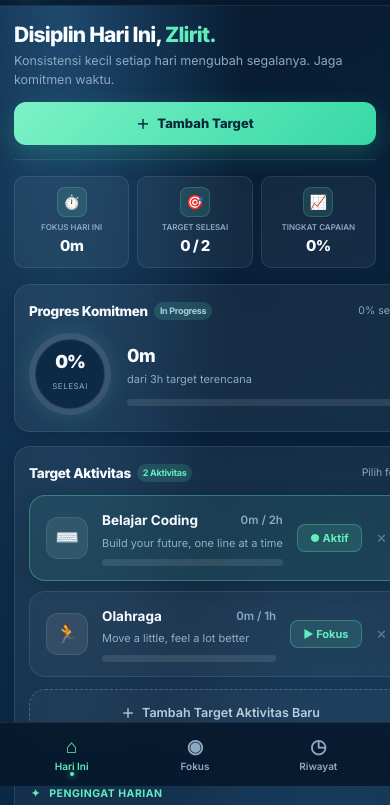
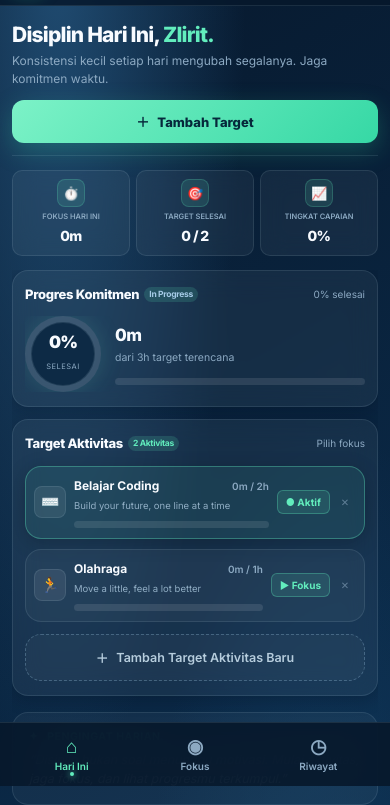
Before and after one commit to DickyAndrean07/ZliritDO, a plain HTML site: page index.html in a window 390 px wide. Shown: the part 58-863 px from the top of the page. Drawn offline with Linux system fonts and the light colour scheme.

Commit message:
fix: enforce strict box constraints and flex shrink to eliminate right-edge clipping on mobile

```diff
--- a/styles.css
+++ b/styles.css
@@ -316,9 +316,19 @@ button {
 /* Dashboard Two-Column Grid */
 .dashboard-grid {
   display: grid;
-  grid-template-columns: 1.15fr 0.85fr;
+  grid-template-columns: minmax(0, 1.15fr) minmax(0, 0.85fr);
   gap: 24px;
   align-items: flex-start;
+  width: 100%;
+  max-width: 100%;
+  box-sizing: border-box;
+}
+
+.grid-col {
+  min-width: 0;
+  width: 100%;
+  max-width: 100%;
+  box-sizing: border-box;
 }
 
 /* Cards System */
@@ -331,6 +341,10 @@ button {
   padding: 22px;
   margin-bottom: 20px;
   box-shadow: var(--shadow-sm);
+  width: 100%;
+  max-width: 100%;
+  box-sizing: border-box;
+  overflow: hidden;
 }
 
 .card:last-child {
@@ -343,7 +357,9 @@ button {
   align-items: center;
   margin-bottom: 16px;
   gap: 8px;
-  flex-wrap: wrap;
+  width: 100%;
+  max-width: 100%;
+  box-sizing: border-box;
 }
 
 .card-title {
@@ -353,6 +369,8 @@ button {
   display: flex;
   align-items: center;
   gap: 8px;
+  min-width: 0;
+  flex: 1;
 }
 
 .card-title span.tag {
@@ -362,11 +380,14 @@ button {
   background: rgba(98, 237, 189, 0.15);
   color: var(--mint);
   font-weight: 700;
+  flex-shrink: 0;
 }
 
 .card-header small {
   font-size: 11.5px;
   color: var(--muted);
+  flex-shrink: 0;
+  white-space: nowrap;
 }
 
 /* Overall Progress Card */
@@ -374,6 +395,9 @@ button {
   display: flex;
   align-items: center;
   gap: 22px;
+  width: 100%;
+  max-width: 100%;
+  box-sizing: border-box;
 }
 
 .overall-ring {
@@ -419,7 +443,9 @@ button {
 }
 
 .overall-details {
-  flex: 1;
+  flex: 1 1 auto;
+  min-width: 0;
+  overflow: hidden;
 }
 
 .overall-details h3 {
@@ -461,13 +487,16 @@ button {
 .goal-item {
   display: flex;
   align-items: center;
-  gap: 14px;
-  padding: 14px 16px;
+  gap: 12px;
+  padding: 12px 14px;
   border-radius: var(--radius-md);
   background: rgba(255, 255, 255, 0.04);
   border: 1px solid var(--line);
   transition: all 0.2s ease;
   cursor: pointer;
+  width: 100%;
+  max-width: 100%;
+  box-sizing: border-box;
 }
 
 .goal-item:hover {
@@ -483,42 +512,48 @@ button {
 }
 
 .goal-item-icon {
-  width: 42px;
-  height: 42px;
+  width: 38px;
+  height: 38px;
   border-radius: 12px;
   display: grid;
   place-items: center;
   background: rgba(255, 255, 255, 0.08);
-  font-size: 19px;
+  font-size: 18px;
   flex-shrink: 0;
   border: 1px solid var(--line);
 }
 
 .goal-item-body {
-  flex: 1;
+  flex: 1 1 auto;
   min-width: 0;
+  overflow: hidden;
 }
 
 .goal-item-top {
   display: flex;
   justify-content: space-between;
-  align-items: center;
+  align-items: baseline;
   margin-bottom: 4px;
+  gap: 8px;
+  width: 100%;
 }
 
 .goal-item-title {
-  font-size: 13.5px;
+  font-size: 13px;
   font-weight: 700;
   white-space: nowrap;
   overflow: hidden;
   text-overflow: ellipsis;
+  min-width: 0;
+  flex: 1;
 }
 
 .goal-item-time {
-  font-size: 11.5px;
+  font-size: 11px;
   font-weight: 600;
   color: var(--muted);
   white-space: nowrap;
+  flex-shrink: 0;
 }
 
 .goal-item-time.completed {
@@ -529,17 +564,19 @@ button {
 }
 
 .goal-item-desc {
-  font-size: 11px;
+  font-size: 10.5px;
   color: #92afc5;
   white-space: nowrap;
   overflow: hidden;
   text-overflow: ellipsis;
+  max-width: 100%;
 }
 
 .goal-item-actions {
   display: flex;
   align-items: center;
   gap: 6px;
+  flex-shrink: 0;
 }
 
 .btn-goal-focus {
@@ -1199,13 +1236,20 @@ button {
 }
 
 /* ==========================================================================
-/* ==========================================================================
    RESPONSIVE QUERIES & MOBILE OPTIMIZATIONS
    ========================================================================== */
 @media (max-width: 860px) {
   .dashboard-grid {
-    grid-template-columns: 1fr;
+    grid-template-columns: minmax(0, 1fr);
     gap: 16px;
+    width: 100%;
+    box-sizing: border-box;
+  }
+  .grid-col {
+    min-width: 0;
+    width: 100%;
+    box-sizing: border-box;
+    overflow: hidden;
   }
   .desktop-nav {
     display: none;
@@ -1217,20 +1261,24 @@ button {
     padding-bottom: calc(var(--bottom-nav-height) + 28px + env(safe-area-inset-bottom, 0px));
   }
   .analytics-grid {
-    grid-template-columns: 1fr;
+    grid-template-columns: minmax(0, 1fr);
   }
   .app-main {
-    padding: 16px 14px 32px;
+    padding: 16px 12px 32px;
+    width: 100%;
+    max-width: 100vw;
+    box-sizing: border-box;
+    overflow-x: hidden;
   }
 }
 
 @media (max-width: 640px) {
   /* Fix 1: Header Overlapping */
   #headerDateBadge {
-    display: none; /* Sembunyikan tanggal panjang di header pada HP agar tidak menabrak logo */
+    display: none !important;
   }
   .header-container {
-    padding: 0 14px;
+    padding: 0 12px;
   }
   .brand-text {
     font-size: 18px;
@@ -1246,15 +1294,17 @@ button {
     flex-direction: column;
     align-items: stretch;
     gap: 12px;
-    margin-bottom: 16px;
-    padding-bottom: 14px;
+    margin-bottom: 14px;
+    padding-bottom: 12px;
+    width: 100%;
+    box-sizing: border-box;
   }
   .today-banner h1 {
     font-size: 21px;
     line-height: 1.25;
   }
   .today-banner p {
-    font-size: 12.5px;
+    font-size: 12px;
   }
   #bannerAddGoalBtn {
     width: 100% !important;
@@ -1262,120 +1312,207 @@ button {
     font-size: 13px !important;
   }
 
-  /* Fix 3: Quick Stats Row (Jadikan 3 kolom kompak yang cantik, bukan 3 kartu vertikal raksasa) */
+  /* Fix 3: Quick Stats Row (3 kolom kompak) */
   .quick-stats-row {
     grid-template-columns: repeat(3, 1fr);
-    gap: 8px;
-    margin-bottom: 16px;
+    gap: 6px;
+    margin-bottom: 14px;
+    width: 100%;
+    box-sizing: border-box;
   }
   .stat-card {
-    padding: 10px 4px;
+    padding: 8px 4px;
     flex-direction: column;
     align-items: center;
     text-align: center;
     gap: 4px;
     border-radius: var(--radius-sm);
+    min-width: 0;
   }
   .stat-icon {
-    width: 30px;
-    height: 30px;
+    width: 28px;
+    height: 28px;
     border-radius: 8px;
-    font-size: 14px;
+    font-size: 13px;
   }
   .stat-info small {
-    font-size: 8px;
+    font-size: 7.5px;
     letter-spacing: 0;
     white-space: nowrap;
     overflow: hidden;
     text-overflow: ellipsis;
+    max-width: 100%;
   }
   .stat-info b {
-    font-size: 15px;
+    font-size: 14px;
     line-height: 1.2;
   }
 
   /* Fix 4: Card Header & Text Clipping */
   .card {
-    padding: 16px 14px;
-    margin-bottom: 14px;
+    padding: 14px 12px;
+    margin-bottom: 12px;
     border-radius: var(--radius-md);
+    width: 100%;
+    max-width: 100%;
+    box-sizing: border-box;
+    overflow: hidden;
   }
   .card-header {
-    flex-wrap: wrap;
+    margin-bottom: 12px;
     gap: 6px;
-    margin-bottom: 12px;
+    width: 100%;
+    box-sizing: border-box;
   }
   .card-title {
-    font-size: 13.5px;
-    gap: 6px;
+    font-size: 13px;
+    gap: 5px;
+    min-width: 0;
+    overflow: hidden;
+    text-overflow: ellipsis;
+    white-space: nowrap;
   }
   .card-title span.tag {
-    font-size: 9px;
-    padding: 2px 6px;
+    font-size: 8.5px;
+    padding: 1px 5px;
+    flex-shrink: 0;
   }
   .card-header small {
-    font-size: 10.5px;
+    font-size: 10px;
     white-space: nowrap;
     flex-shrink: 0;
   }
 
-  /* Fix 5: Overall Progress Layout di Mobile */
+  /* Fix 5: Goal Item Compact Mobile Layout */
+  .goal-item {
+    padding: 10px 8px;
+    gap: 8px;
+    width: 100%;
+    box-sizing: border-box;
+    overflow: hidden;
+  }
+  .goal-item-icon {
+    width: 32px;
+    height: 32px;
+    font-size: 15px;
+    border-radius: 8px;
+    flex-shrink: 0;
+  }
+  .goal-item-body {
+    flex: 1 1 0;
+    min-width: 0;
+    overflow: hidden;
+  }
+  .goal-item-top {
+    width: 100%;
+    overflow: hidden;
+    gap: 4px;
+  }
+  .goal-item-title {
+    font-size: 12px;
+    white-space: nowrap;
+    overflow: hidden;
+    text-overflow: ellipsis;
+    min-width: 0;
+    flex: 1 1 auto;
+  }
+  .goal-item-time {
+    font-size: 10px;
+    white-space: nowrap;
+    flex-shrink: 0;
+  }
+  .goal-item-desc {
+    font-size: 9.5px;
+    white-space: nowrap;
+    overflow: hidden;
+    text-overflow: ellipsis;
+    width: 100%;
+  }
+  .goal-item-actions {
+    flex-shrink: 0;
+    gap: 4px;
+  }
+  .btn-goal-focus {
+    padding: 5px 8px;
+    font-size: 10px;
+    border-radius: 6px;
+    white-space: nowrap;
+  }
+  .btn-goal-delete {
+    width: 22px;
+    height: 22px;
+    font-size: 10px;
+  }
+
+  /* Fix 6: Overall Progress Layout di Mobile */
   .overall-layout {
     display: flex;
     flex-direction: row;
     align-items: center;
     text-align: left;
-    gap: 16px;
+    gap: 14px;
+    width: 100%;
+    box-sizing: border-box;
+    overflow: hidden;
   }
   .overall-ring {
-    width: 82px;
-    height: 82px;
+    width: 76px;
+    height: 76px;
+    flex-shrink: 0;
   }
   .overall-ring::before {
     inset: 6px;
   }
   .ring-content b {
-    font-size: 18px;
+    font-size: 17px;
   }
   .ring-content span {
-    font-size: 8px;
+    font-size: 7.5px;
+  }
+  .overall-details {
+    flex: 1 1 0;
+    min-width: 0;
+    overflow: hidden;
   }
   .overall-details h3 {
-    font-size: 18px;
+    font-size: 17px;
   }
   .overall-details p {
-    font-size: 11px;
+    font-size: 10.5px;
   }
 
-  /* Fix 6: Timers & Buttons di Mobile */
+  /* Fix 7: Timers & Buttons di Mobile */
   .timer-display {
-    font-size: 34px;
+    font-size: 32px;
   }
   .timer-box {
-    padding: 14px 10px;
+    padding: 12px 8px;
+    width: 100%;
+    box-sizing: border-box;
   }
   .timer-stats-grid {
-    gap: 8px;
+    gap: 6px;
   }
   .timer-stats-grid div b {
-    font-size: 12.5px;
+    font-size: 12px;
   }
   .timer-button-row {
     grid-template-columns: 1fr;
     gap: 8px;
+    width: 100%;
   }
 
   .immersive-ring {
-    width: 175px;
-    height: 175px;
-    margin-bottom: 20px;
+    width: 170px;
+    height: 170px;
+    margin-bottom: 18px;
   }
   .immersive-ring .timer-display {
-    font-size: 30px;
+    font-size: 28px;
   }
   .immersive-stats {
-    gap: 20px;
-    margin: 8px 0 20px;
+    gap: 18px;
+    margin: 8px 0 18px;
   }
   .immersive-stats div b {
     font-size: 15px;
@@ -1383,6 +1520,7 @@ button {
   .immersive-actions {
     flex-direction: column;
     gap: 8px;
+    width: 100%;
   }
 }
 
@@ -1391,8 +1529,8 @@ button {
     font-size: 13px;
   }
   .overall-ring {
-    width: 72px;
-    height: 72px;
+    width: 68px;
+    height: 68px;
   }
 }
 
```
